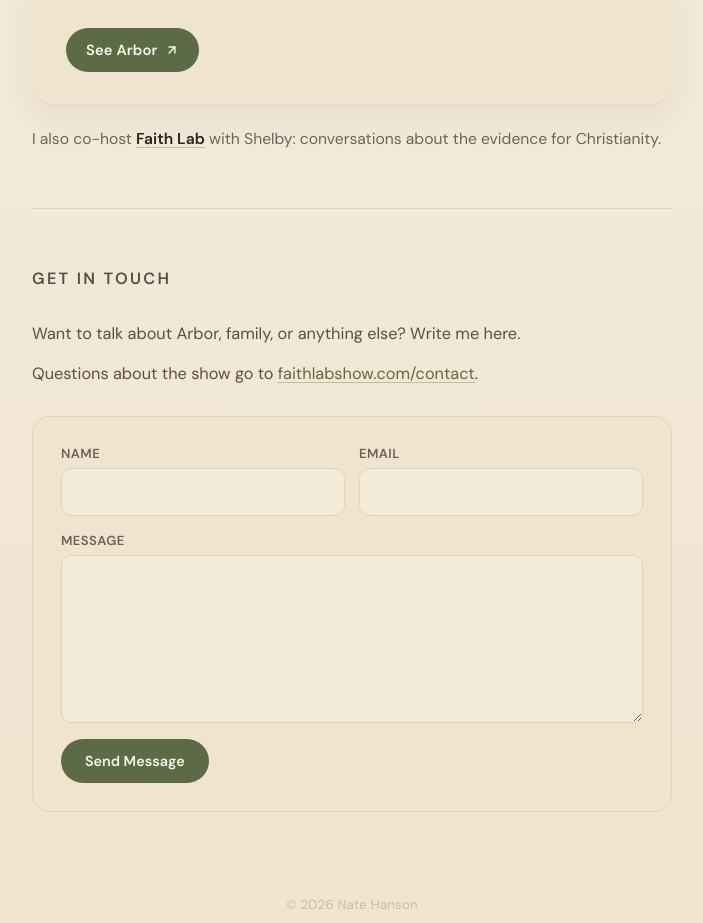
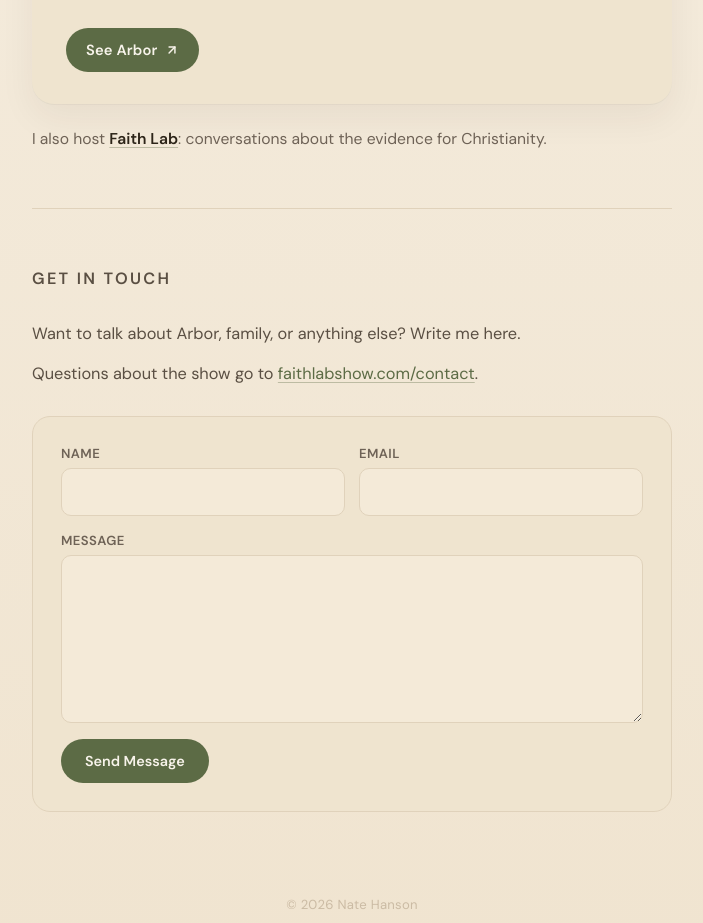
Before and after one commit to natemhanson/natemhanson.com, a Next.js app: page / in a window 1280 px wide. Shown: the part 862-1785 px from the top of the page, without its empty margins (288-991 px from the left). Built offline with nearby package versions, Linux system fonts and the light colour scheme; no server answers.

Commit message:
Update Faith Lab credit to remove Shelby as cohost
Co-authored-by: Nate Hanson <natemhanson@users.noreply.github.com>

```diff
--- a/src/app/page.tsx
+++ b/src/app/page.tsx
@@ -108,16 +108,15 @@ export default function Home() {
             </span>
           </a>
           <p className={styles.also}>
-            I also co-host{" "}
+            I also host{" "}
             <a
               href="https://faithlabshow.com"
               target="_blank"
               rel="noreferrer"
             >
               Faith Lab
-            </a>{" "}
-            with Shelby: conversations about the evidence for
-            Christianity.
+            </a>
+            : conversations about the evidence for Christianity.
           </p>
         </section>
 
```
